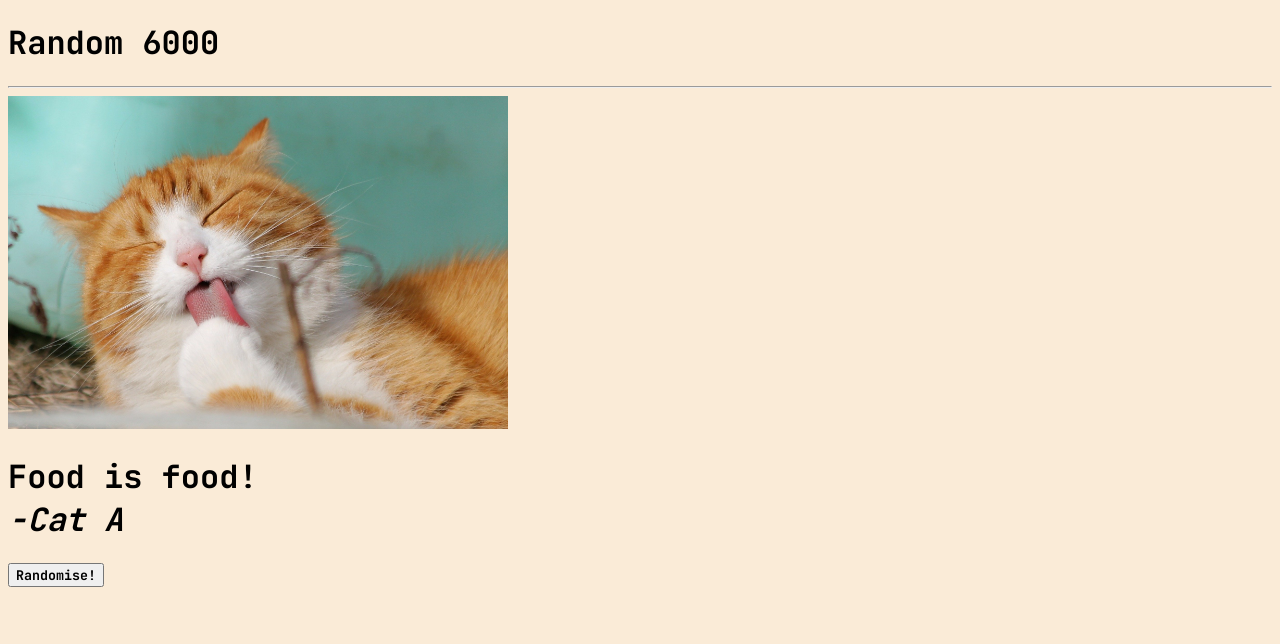
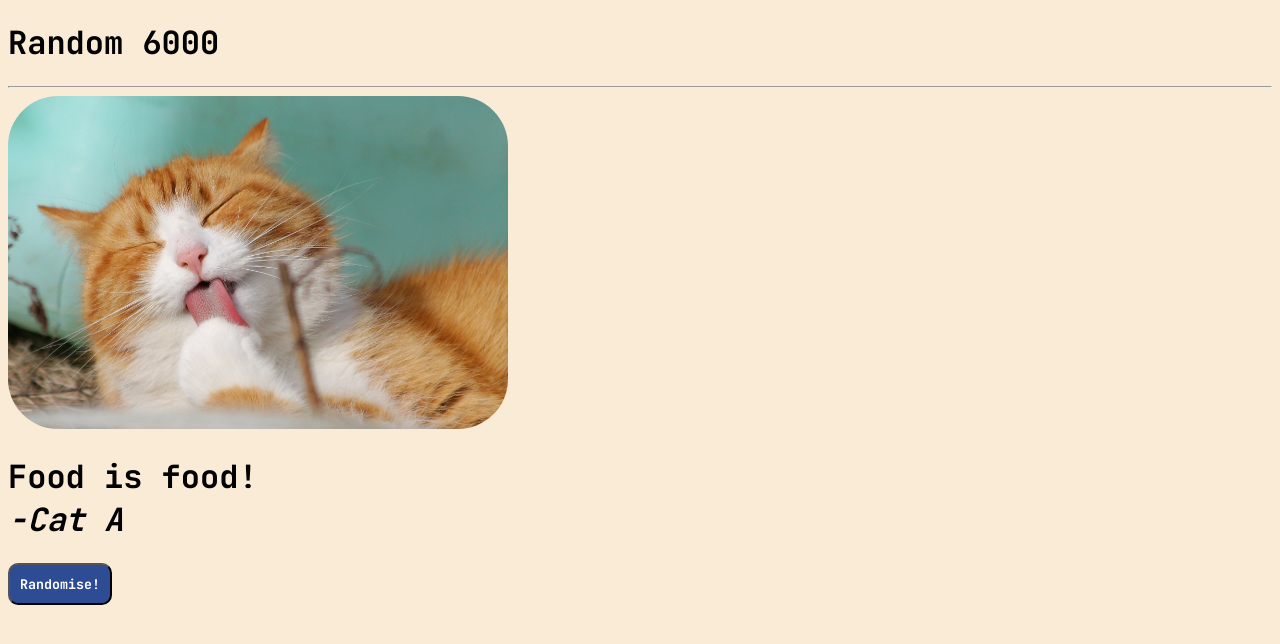
Before and after one commit to bread-with-toast/random-6000, a plain HTML site: page index.html in a window 1280 px wide. Drawn offline with Linux system fonts and the light colour scheme.

Commit message:
Update main.css

```diff
--- a/main.css
+++ b/main.css
@@ -6,3 +6,18 @@
 body, button, a {
     font-family: "font";
 }
+
+img {
+    border-radius: 50px;
+}
+
+button {
+    padding: 10px;
+    background-color: rgb(46, 76, 147);
+    color: white;
+    border-radius: 10px;
+}
+
+button:hover {
+    background-color: rgb(31, 52, 103);
+}
```
